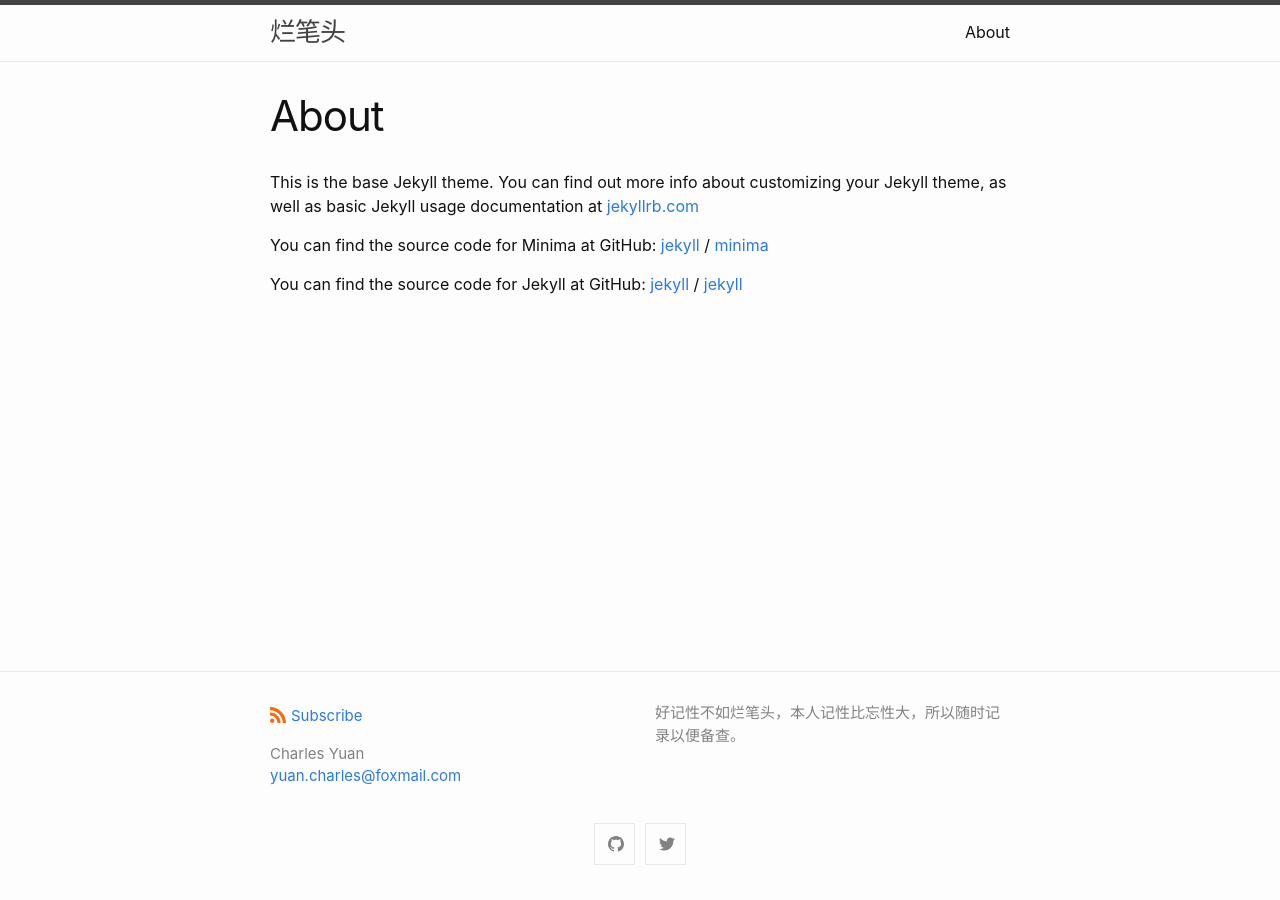
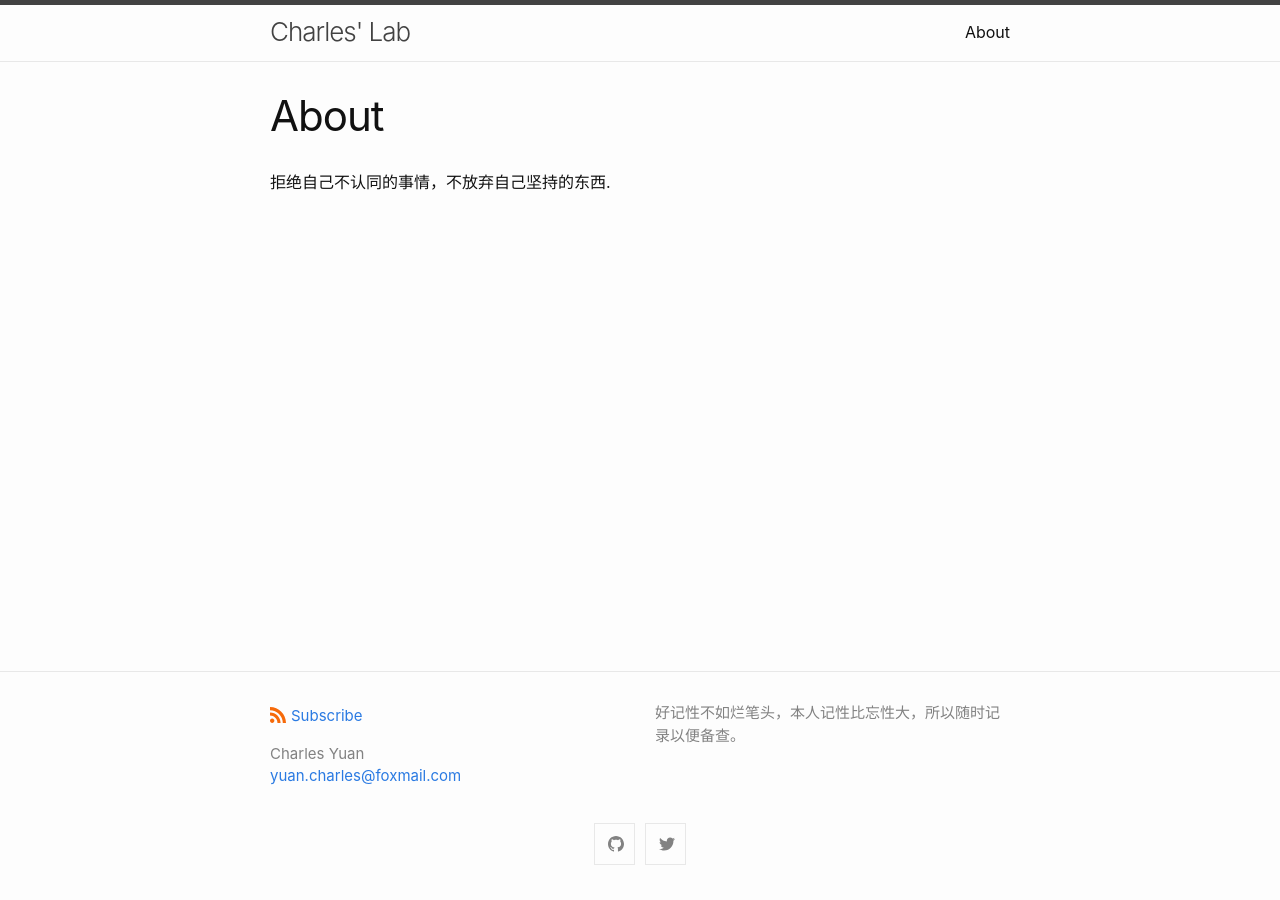
Before and after one commit to beta4better/lanbitou.ink, a Jekyll site: the page built from about.md, in a window 1280 px wide. Built offline with Jekyll 4.4.1, drawn with Linux system fonts in a browser that asks for light colours.

Commit message:
Update the config.yml and about page, remove the example pages.

```diff
--- a/_config.yml
+++ b/_config.yml
@@ -1,4 +1,4 @@
-title: 烂笔头
+title: Charles' Lab
 author:
   name: Charles Yuan
   email: yuan.charles@foxmail.com
--- a/about.md
+++ b/about.md
@@ -4,15 +4,4 @@
 permalink: /about/
 ---
 
-This is the base Jekyll theme. You can find out more info about customizing your Jekyll theme, as well as basic Jekyll usage documentation at [jekyllrb.com](https://jekyllrb.com/)
-
-You can find the source code for Minima at GitHub:
-[jekyll][jekyll-organization] /
-[minima](https://github.com/jekyll/minima)
-
-You can find the source code for Jekyll at GitHub:
-[jekyll][jekyll-organization] /
-[jekyll](https://github.com/jekyll/jekyll)
-
-
-[jekyll-organization]: https://github.com/jekyll
+拒绝自己不认同的事情，不放弃自己坚持的东西.
```
Also changed, not shown: _posts/2016-05-19-super-short-article.md (deleted, +0 -7 lines), _posts/2016-05-20-my-example-post.md (deleted, +0 -12 lines), _posts/2016-05-20-super-long-article.md (deleted, +0 -11 lines), _posts/2016-05-20-this-post-demonstrates-post-content-styles.md (deleted, +0 -115 lines), _posts/2016-05-20-welcome-to-jekyll.md (deleted, +0 -22 lines).
